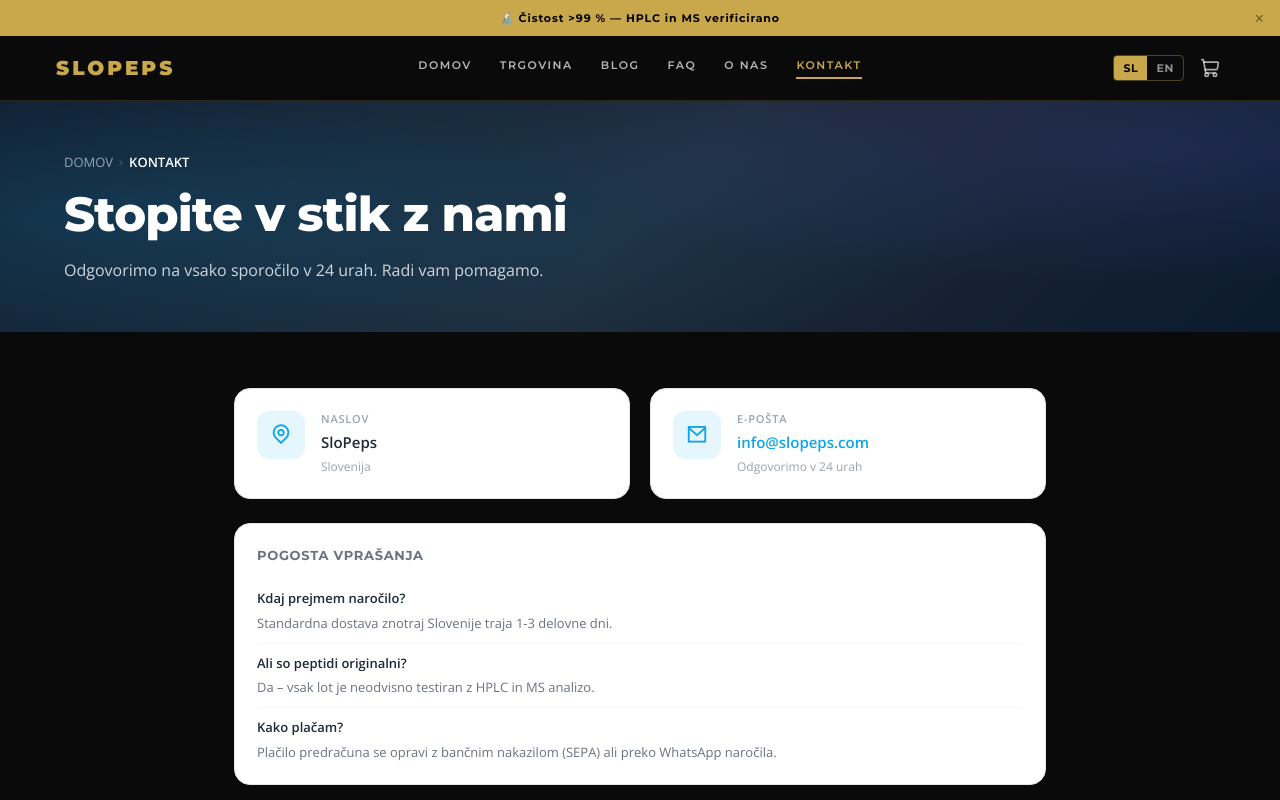
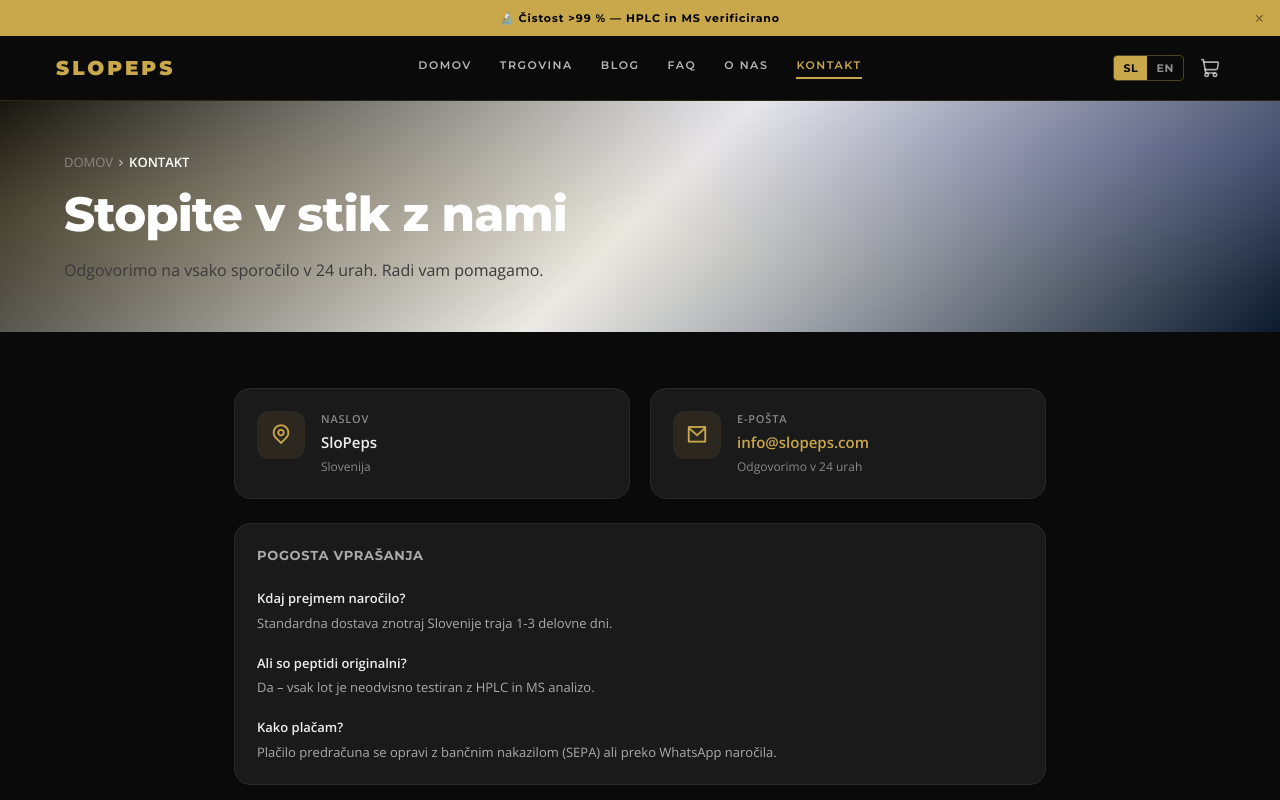
Before and after one commit to lanluznik-collab/ClaudeCodeTest, a Next.js app: page /contact in a window 1280 px wide. Shown: the top 800 px of the page. Built offline with nearby package versions, Linux system fonts and the light colour scheme.

Commit message:
feat: retheme entire site to black & gold — update CSS vars, purge blue, remove partner banner

```diff
--- a/app/about/page.tsx
+++ b/app/about/page.tsx
@@ -189,7 +189,7 @@
               <div key={tkTitle} className="about-value-card">
                 <div style={{
                   width: "56px", height: "56px",
-                  background: "rgba(14,165,233,.1)",
+                  background: "rgba(201,168,76,.1)",
                   borderRadius: "16px",
                   display: "flex", alignItems: "center", justifyContent: "center",
                   marginBottom: "20px",
@@ -283,7 +283,7 @@
       }}>
         <div style={{
           position: "absolute", inset: 0,
-          background: "radial-gradient(ellipse 60% 80% at 80% 50%, rgba(14,165,233,.15), transparent)",
+          background: "radial-gradient(ellipse 60% 80% at 80% 50%, rgba(201,168,76,.15), transparent)",
           pointerEvents: "none",
         }} />
         <div className="container" style={{ position: "relative", zIndex: 1 }}>
--- a/app/blog/BlogClient.tsx
+++ b/app/blog/BlogClient.tsx
@@ -104,7 +104,7 @@
                     {post.tag && (
                       <div style={{
                         position: "absolute", top: 16, left: 16,
-                        background: "rgba(14,165,233,.9)",
+                        background: "rgba(201,168,76,.9)",
                         backdropFilter: "blur(6px)",
                         color: "white",
                         padding: "5px 12px",
--- a/app/contact/page.tsx
+++ b/app/contact/page.tsx
@@ -27,7 +27,7 @@
     width: "48px",
     height: "48px",
     borderRadius: "12px",
-    background: "rgba(14,165,233,0.10)",
+    background: "rgba(201,168,76,0.10)",
     display: "flex",
     alignItems: "center",
     justifyContent: "center",
--- a/app/globals.css
+++ b/app/globals.css
@@ -11,24 +11,25 @@
   --color-accent: #c9a84c;
   --color-hero-bg: #0a0a0a;
 
-  /* Design system — Phase 3 */
-  --primary: #0ea5e9;
-  --primary-dark: #0284c7;
+  /* Design system — Phase 3 (black & gold) */
+  --primary: #c9a84c;
+  --primary-dark: #a8872d;
+  --primary-light: #2a2208;
   --success: #22c55e;
   --danger: #ef4444;
   --warning: #f59e0b;
 
-  --white: #ffffff;
-  --gray-50:  #f9fafb;
-  --gray-100: #f3f4f6;
-  --gray-200: #e5e7eb;
-  --gray-300: #d1d5db;
-  --gray-400: #9ca3af;
-  --gray-500: #6b7280;
-  --gray-600: #4b5563;
-  --gray-700: #374151;
-  --gray-800: #1f2937;
-  --gray-900: #111827;
+  --white: #1a1a1a;
+  --gray-50:  #111111;
+  --gray-100: #1a1a1a;
+  --gray-200: #2a2a2a;
+  --gray-300: #3a3a3a;
+  --gray-400: #888888;
+  --gray-500: #aaaaaa;
+  --gray-600: #cccccc;
+  --gray-700: #dddddd;
+  --gray-800: #eeeeee;
+  --gray-900: #0a0a0a;
 
   --radius-sm: 8px;
   --radius-md: 12px;
@@ -68,7 +69,7 @@
 body {
   font-family: var(--font-opensans);
   background: #0a0a0a;
-  color: #fff;
+  color: #eeeeee;
 }
 
 /* Exact gradient from corepeptides.com source */
@@ -116,7 +117,7 @@
   position: absolute;
   inset: 0;
   background:
-    radial-gradient(ellipse 70% 80% at 10% 50%, rgba(14,165,233,.2), transparent),
+    radial-gradient(ellipse 70% 80% at 10% 50%, rgba(201,168,76,.2), transparent),
     radial-gradient(ellipse 50% 60% at 90% 20%, rgba(99,102,241,.15), transparent);
   pointer-events: none;
 }
@@ -130,7 +131,7 @@
   right: -5%;
   width: 500px;
   height: 500px;
-  background: radial-gradient(circle, rgba(14,165,233,.12), transparent 70%);
+  background: radial-gradient(circle, rgba(201,168,76,.12), transparent 70%);
   pointer-events: none;
 }
 .coa-dl-btn {
@@ -146,13 +147,13 @@
   text-decoration: none;
   transition: transform 0.15s ease, box-shadow 0.15s ease;
 }
-.coa-dl-btn:hover            { transform: translateY(-1px); box-shadow: 0 4px 12px rgba(14,165,233,.35); }
+.coa-dl-btn:hover            { transform: translateY(-1px); box-shadow: 0 4px 12px rgba(201,168,76,.35); }
 .coa-row:hover td            { background: var(--gray-50); }
 .coa-product-link:hover      { color: var(--primary-dark) !important; text-decoration: underline !important; }
 .coa-field:focus {
   border-color: var(--primary) !important;
   background: var(--white) !important;
-  box-shadow: 0 0 0 3px rgba(14,165,233,.15);
+  box-shadow: 0 0 0 3px rgba(201,168,76,.15);
 }
 @media (max-width: 1024px) { .coa-col-size                  { display: none !important; } }
 @media (max-width: 768px)  { .coa-col-date, .coa-col-status { display: none !important; } }
@@ -234,7 +235,7 @@
   background: var(--primary);
   color: white;
   border-color: var(--primary);
-  box-shadow: 0 4px 16px rgba(14,165,233,.35);
+  box-shadow: 0 4px 16px rgba(201,168,76,.35);
 }
 
 .about-certs-grid { display: grid; grid-template-columns: repeat(4, 1fr); gap: 16px; }
@@ -248,7 +249,7 @@
   text-align: center;
   transition: border-color .2s ease, background .2s ease;
 }
-.about-cert-card:hover { border-color: var(--primary); background: rgba(14,165,233,.06); }
+.about-cert-card:hover { border-color: var(--primary); background: rgba(201,168,76,.06); }
 
 .about-cta-inner {
   display: flex;
@@ -269,11 +270,11 @@
   font-size: 15px;
   font-weight: 700;
   text-decoration: none;
-  box-shadow: 0 4px 15px rgba(14,165,233,.35);
+  box-shadow: 0 4px 15px rgba(201,168,76,.35);
   transition: transform .2s ease, box-shadow .2s ease;
   white-space: nowrap;
 }
-.about-cta-btn:hover { transform: translateY(-2px); box-shadow: 0 8px 24px rgba(14,165,233,.45); }
+.about-cta-btn:hover { transform: translateY(-2px); box-shadow: 0 8px 24px rgba(201,168,76,.45); }
 
 /* ─── Blog page ─────────────────────────────────────────────────────────── */
 .blog-grid {
@@ -375,7 +376,7 @@
   transition: border-color .15s ease, color .15s ease, background .15s ease;
 }
 .blog-tag-pill:hover {
-  background: rgba(14,165,233,.08);
+  background: rgba(201,168,76,.08);
   border-color: var(--primary);
   color: var(--primary);
 }
@@ -437,7 +438,7 @@
 }
 .faq-search-input:focus {
   border-color: var(--primary);
-  box-shadow: 0 0 0 3px rgba(14,165,233,.15);
+  box-shadow: 0 0 0 3px rgba(201,168,76,.15);
 }
 .faq-search-input::placeholder { color: var(--gray-400); }
 .faq-search-clear {
@@ -490,7 +491,7 @@
 .faq-toggle-btn:hover {
   border-color: var(--primary);
   color: var(--primary);
-  background: rgba(14,165,233,.06);
+  background: rgba(201,168,76,.06);
 }
 
 .faq-category {
@@ -523,7 +524,7 @@
   transition: border-color .2s ease, box-shadow .2s ease;
 }
 .faq-item:hover { border-color: var(--gray-300); }
-.faq-item.open  { border-color: var(--primary); box-shadow: 0 0 0 3px rgba(14,165,233,.08); }
+.faq-item.open  { border-color: var(--primary); box-shadow: 0 0 0 3px rgba(201,168,76,.08); }
 
 .faq-question {
   width: 100%;
@@ -569,7 +570,7 @@
   line-height: 1.75;
 }
 .faq-answer mark {
-  background: rgba(14,165,233,.2);
+  background: rgba(201,168,76,.2);
   color: var(--primary-dark);
   border-radius: 2px;
   padding: 0 1px;
@@ -638,7 +639,7 @@
   font-family: var(--font-opensans);
 }
 .faq-cat-link i { font-size: 15px; color: var(--primary); }
-.faq-cat-link:hover { background: rgba(14,165,233,.08); color: var(--primary-dark); }
+.faq-cat-link:hover { background: rgba(201,168,76,.08); color: var(--primary-dark); }
 
 .faq-contact-card {
   background: linear-gradient(135deg, var(--gray-900), #1a2640);
--- a/app/wishlist/page.tsx
+++ b/app/wishlist/page.tsx
@@ -238,7 +238,7 @@
               cursor: "pointer",
               transition: "background 0.2s ease, transform 0.2s ease, box-shadow 0.2s ease",
               transform: hovering ? "translateY(-2px)" : "translateY(0)",
-              boxShadow: hovering ? "0 8px 24px rgba(14,165,233,.35)" : "none",
+              boxShadow: hovering ? "0 8px 24px rgba(201,168,76,.35)" : "none",
             }}
           >
             <i className={justAdded ? "ri-check-line" : "ri-shopping-cart-line"} style={{ fontSize: 18 }} />
@@ -393,16 +393,16 @@
                   border: "1.5px solid transparent",
                   background: "linear-gradient(135deg, var(--primary), var(--primary-dark))",
                   color: "white",
-                  boxShadow: "0 4px 12px rgba(14,165,233,.25)",
+                  boxShadow: "0 4px 12px rgba(201,168,76,.25)",
                   cursor: "pointer", transition: "all 0.2s ease",
                 }}
                 onMouseEnter={(e) => {
                   e.currentTarget.style.transform = "translateY(-1px)";
-                  e.currentTarget.style.boxShadow = "0 8px 20px rgba(14,165,233,.35)";
+                  e.currentTarget.style.boxShadow = "0 8px 20px rgba(201,168,76,.35)";
                 }}
                 onMouseLeave={(e) => {
                   e.currentTarget.style.transform = "translateY(0)";
-                  e.currentTarget.style.boxShadow = "0 4px 12px rgba(14,165,233,.25)";
+                  e.currentTarget.style.boxShadow = "0 4px 12px rgba(201,168,76,.25)";
                 }}
               >
                 <i className="ri-shopping-cart-line" />
@@ -553,7 +553,7 @@
               }}
               onMouseEnter={(e) => {
                 (e.currentTarget as HTMLAnchorElement).style.transform = "translateY(-2px)";
-                (e.currentTarget as HTMLAnchorElement).style.boxShadow = "0 8px 24px rgba(14,165,233,.35)";
+                (e.currentTarget as HTMLAnchorElement).style.boxShadow = "0 8px 24px rgba(201,168,76,.35)";
               }}
               onMouseLeave={(e) => {
                 (e.currentTarget as HTMLAnchorElement).style.transform = "translateY(0)";
--- a/components/home/StatsSection.tsx
+++ b/components/home/StatsSection.tsx
@@ -15,7 +15,7 @@
 
   // Also show partner logo in this section
   return (
-    <section style={{ backgroundColor: "#0f2744" }}>
+    <section style={{ backgroundColor: "#111111" }}>
       <div
         style={{ maxWidth: "1200px", margin: "0 auto", padding: "64px 24px" }}
         className="grid grid-cols-2 md:grid-cols-4 gap-0"
@@ -52,28 +52,6 @@
         ))}
       </div>
 
-      {/* Partner logo row */}
-      <div style={{
-        borderTop: "1px solid rgba(255,255,255,0.08)",
-        padding: "28px 24px",
-        display: "flex", justifyContent: "center", alignItems: "center", gap: "40px",
-      }}>
-        <p style={{
-          fontFamily: "var(--font-montserrat)",
-          fontSize: "10px", fontWeight: 700,
-          textTransform: "uppercase", letterSpacing: "0.15em",
-          color: "rgba(255,255,255,0.3)", margin: 0, whiteSpace: "nowrap",
-        }}>
-          {mounted && lang === "en" ? "Certified by" : "Certificirano od"}
-        </p>
-        {/* eslint-disable-next-line @next/next/no-img-element */}
-        <img
-          src="/partner-logo.png"
-          alt="Partner"
-          onError={(e) => { e.currentTarget.style.display = "none"; }}
-          style={{ height: "36px", width: "auto", opacity: 0.55, filter: "brightness(0) invert(1)" }}
-        />
-      </div>
     </section>
   );
 }
```
